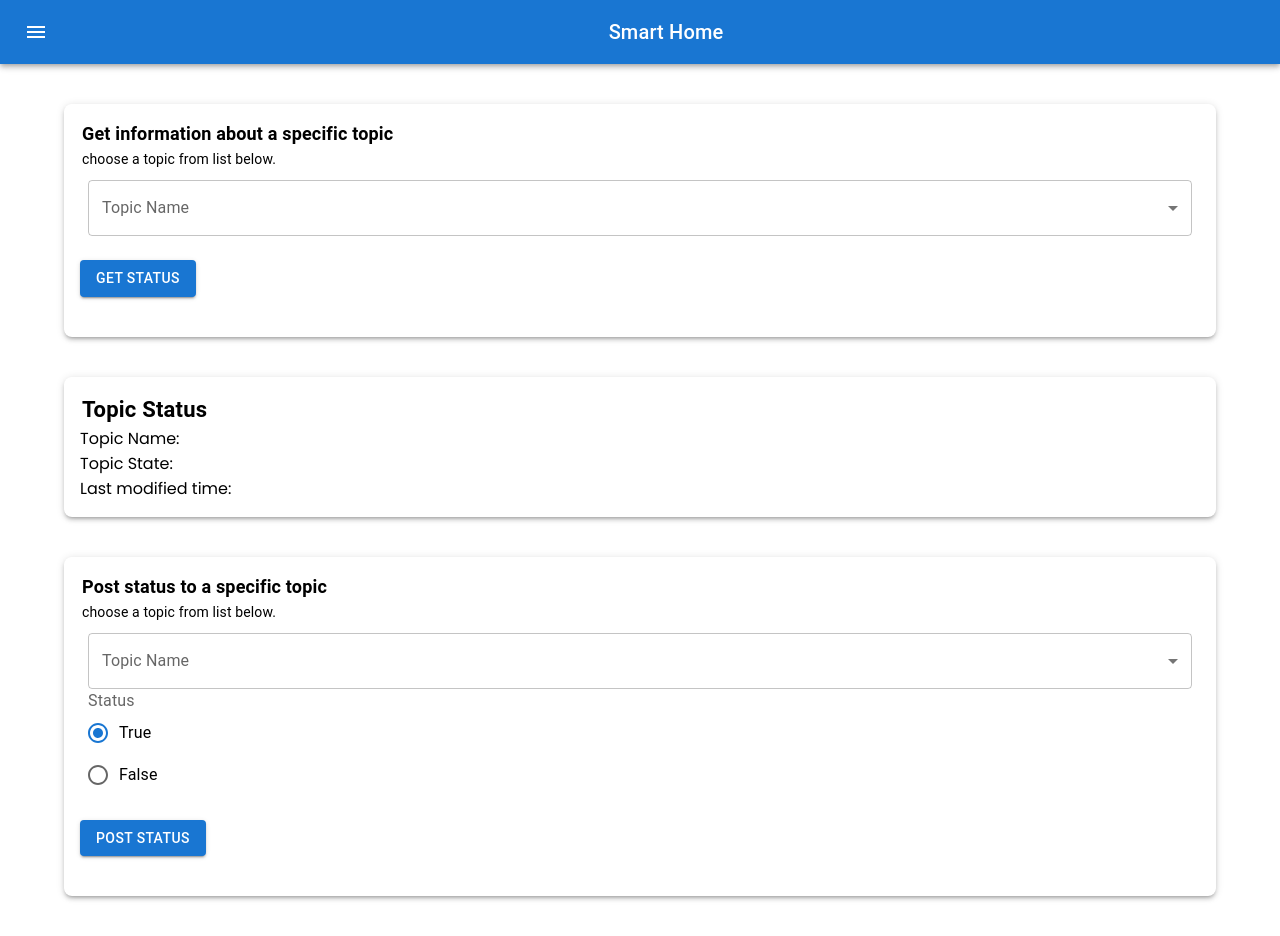
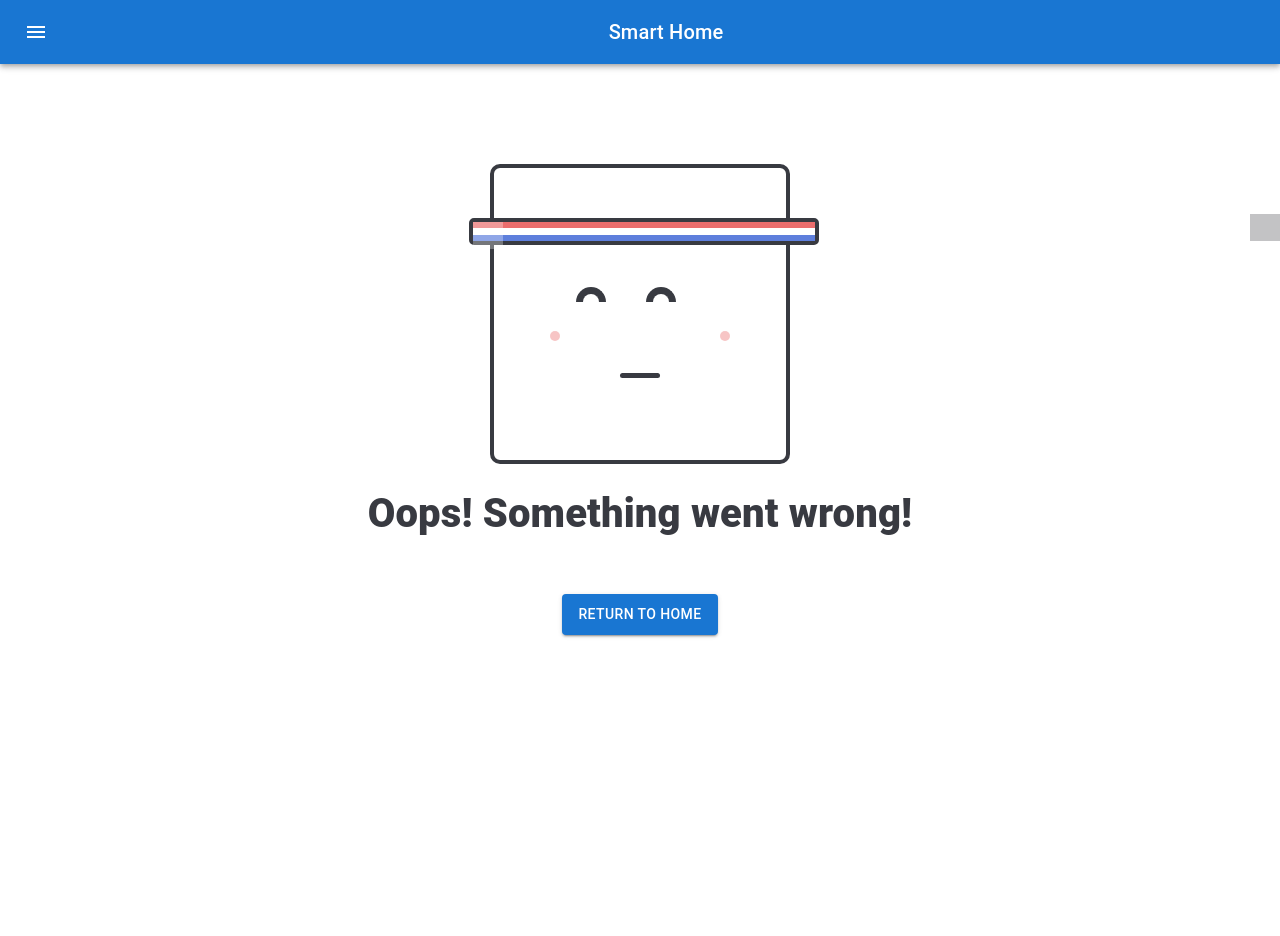
Before and after one commit to SmartHome101/smart-home-web-page, a React (Create React App) app: page /not-found in a window 1280 px wide. After the commit the page ends 800 px from the top, so only its background shows below. Built offline with nearby package versions, Linux system fonts and the light colour scheme.

Commit message:
[WIP] add not-found page, create some pages, integrate with node mcu

```diff
--- a/package.json
+++ b/package.json
@@ -13,6 +13,7 @@
     "axios": "^0.27.2",
     "react": "^18.1.0",
     "react-dom": "^18.1.0",
+    "react-router-dom": "^6.3.0",
     "react-scripts": "5.0.1",
     "web-vitals": "^2.1.4"
   },
--- a/src/App.js
+++ b/src/App.js
@@ -1,39 +1,53 @@
 import { Fragment } from "react";
 import { Container } from "@mui/material";
+import CssBaseline from "@mui/material/CssBaseline";
+import { Routes, Route, Navigate } from "react-router-dom";
+import NotFound from "./pages/NotFound/NotFound";
 // import custom components
 import Bar from "./components/Bar/Bar";
-import PostStatus from "./components/PostStatus/PostStatus";
-import GetStatus from "./components/GetStatus/GetStatus";
+import Home from "./pages/Home/Home";
+import About from "./pages/About/About";
+import WelcomePage from "./pages/WelcomePage/WelcomePage";
 
-const topics = [
-  'livingRoomLight',
-  'livingRoomWindow',
-  'livingRoomFan',
-  'livingRoomHeater',
-  'receptionLight',
-  'bathroomLight',
-  'bedroomCurtain',
-  'bedroomFan',
-  'kitchenLight'
-];
+// import PostStatus from "./components/PostStatus/PostStatus";
+// import GetStatus from "./components/GetStatus/GetStatus";
 
-const getStyles = (name, topicName, theme) => {
-  return {
-    fontWeight:
-      topicName.indexOf(name) === -1
-        ? theme.typography.fontWeightRegular
-        : theme.typography.fontWeightMedium,
-  };
-}
+// const topics = [
+//   'home/node1/D1',
+//   'home/node1/D2',
+//   'home/node1/D6',
+//   'livingRoomLight',
+//   'livingRoomWindow',
+//   'livingRoomFan',
+//   'livingRoomHeater',
+//   'receptionLight',
+//   'bathroomLight',
+//   'bedroomCurtain',
+//   'bedroomFan',
+//   'kitchenLight'
+// ];
+
+// const getStyles = (name, topicName, theme) => {
+//   return {
+//     fontWeight:
+//       topicName.indexOf(name) === -1
+//         ? theme.typography.fontWeightRegular
+//         : theme.typography.fontWeightMedium,
+//   };
+// }
 
 const App = () => {
   return (
     <Fragment>
+      <CssBaseline />
       <Bar />
-      <Container sx={{ display: "flex", flexDirection: "column" }}>
-        <GetStatus Topics={topics} getStyles={getStyles} />
-        <PostStatus Topics={topics} getStyles={getStyles} />
-      </Container>
+      <Routes>
+        <Route path="/home" element={<Home />} />
+        <Route path="/welcome-page" element={<WelcomePage />} />
+        <Route path="/about" element={<About />} />
+        <Route path="*" element={<Navigate to="/not-found" />} />
+        <Route path="/not-found" element={<NotFound />} />
+      </Routes>
     </Fragment>
   );
 }
--- a/src/components/GetStatus/GetStatus.js
+++ b/src/components/GetStatus/GetStatus.js
@@ -10,11 +10,10 @@ const GetStatus = ({ Topics, getStyles }) => {
     const [topicName, setTopicName] = useState('');
     const [topicData, setTopicData] = useState({
         topic: '',
-        payload: { status: null },
+        payload: { message: null },
         lastModifiedTime: ""
     });
     const theme = useTheme();
-
     const handleChange = (event) => {
         setTopicName(event.target.value);
     };
@@ -121,7 +120,6 @@ const GetStatus = ({ Topics, getStyles }) => {
             </Box>
             <TopicStatus Data={topicData} />
         </Fragment>
-
     )
 }
 
--- a/src/components/PostStatus/PostStatus.js
+++ b/src/components/PostStatus/PostStatus.js
@@ -7,18 +7,19 @@ import axios from "axios";
 
 const PostStatus = ({ Topics, getStyles }) => {
     const [topicName, setTopicName] = useState('');
-    const [status, setStatus] = useState(true);
+    // const [status, setStatus] = useState(true);
+    const [message, setMessage] = useState(null);
     const theme = useTheme();
 
     const handleChange = (event) => {
         setTopicName(event.target.value);
     };
-    const handleStatusChange = (event) => {
-        if (event.target.value === 'true') {
-            setStatus(true);
+    const handleMessageChange = (event) => {
+        if (event.target.value === 'ON') {
+            setMessage("ON");
         }
         else {
-            setStatus(false);
+            setMessage("OFF");
         }
     };
 
@@ -38,7 +39,7 @@ const PostStatus = ({ Topics, getStyles }) => {
     // Sabek Account
     const PostData = () => {
         const response = axios.post(`https://j55nm7cgfj.execute-api.us-east-2.amazonaws.com/default/LambdaForIoT?topic=${topicName}`,
-            { status },
+            { message },
             {
                 headers: {
                     'Content-type': 'application/json',
@@ -113,11 +114,11 @@ const PostStatus = ({ Topics, getStyles }) => {
                 <RadioGroup
                     aria-labelledby="demo-controlled-radio-buttons-group"
                     name="controlled-radio-buttons-group"
-                    value={status}
-                    onChange={handleStatusChange}
+                    value={message}
+                    onChange={handleMessageChange}
                 >
-                    <FormControlLabel value='true' control={<Radio />} label="True" />
-                    <FormControlLabel value='false' control={<Radio />} label="False" />
+                    <FormControlLabel value='ON' control={<Radio />} label="True" />
+                    <FormControlLabel value='OFF' control={<Radio />} label="False" />
                 </RadioGroup>
             </FormControl>
             <Box sx={{ mt: 2, mb: 3 }}>
--- a/src/components/TopicStatus/TopicStatus.js
+++ b/src/components/TopicStatus/TopicStatus.js
@@ -19,8 +19,7 @@ const TopicStatus = ({ Data }) => {
                 sx={{ fontSize: "22px", fontWeight: "600", padding: "0 2px" }}
             >Topic Status</Typography>
             <div>Topic Name: {Data.topic}</div>
-            <div>Topic State: {Data.payload.status !== null && <span>{Data.payload.status.toString()}</span>}</div>
-
+            <div>Topic State: {Data.payload.message !== null && <span>{Data.payload.message}</span>}</div>
             <div>Last modified time: {lastModifiedTimeReadable.toLocaleString() !== "Invalid Date" && <span>{lastModifiedTimeReadable.toLocaleString()}</span>}</div>
         </Box>
     )
--- a/src/index.js
+++ b/src/index.js
@@ -1,11 +1,14 @@
 import React from 'react';
 import ReactDOM from 'react-dom/client';
+import { BrowserRouter } from "react-router-dom";
 import './index.css';
 import App from './App';
 
 const root = ReactDOM.createRoot(document.getElementById('root'));
 root.render(
-  <React.StrictMode>
-    <App />
-  </React.StrictMode>
+  <BrowserRouter>
+    <React.StrictMode>
+      <App />
+    </React.StrictMode>
+  </BrowserRouter>
 );
--- /dev/null
+++ b/src/pages/NotFound/NotFound.js
@@ -0,0 +1,32 @@
+import { Button } from "@mui/material";
+import { Fragment } from "react";
+import { Link } from "react-router-dom";
+
+import classes from "./NotFound.module.css";
+
+const NotFound = () => {
+  return (
+    <Fragment>
+      <div className={classes.face}>
+        <div className={classes.band}>
+          <div className={classes.red}></div>
+          <div className={classes.white}></div>
+          <div className={classes.blue}></div>
+        </div>
+        <div className={classes.eyes}></div>
+        <div className={classes.dimples}></div>
+        <div className={classes.mouth}></div>
+      </div>
+      <h1>Oops! Something went wrong!</h1>
+      <div className={classes.center}>
+        <Link to="/">
+          <Button variant="contained" color="primary" sx={{ pt: 1, pb: 1 }}>
+            Return to Home
+          </Button>
+        </Link>
+      </div>
+    </Fragment>
+  );
+};
+
+export default NotFound;
--- /dev/null
+++ b/src/pages/NotFound/NotFound.module.css
@@ -0,0 +1,135 @@
+.face {
+  width: 300px;
+  height: 300px;
+  border: 4px solid #383a41;
+  border-radius: 10px;
+  background-color: #ffffff;
+  margin: 0 auto;
+  margin-top: 100px;
+}
+@media screen and (max-width: 400px) {
+  .face {
+    margin-top: 40px;
+    transform: scale(0.8);
+  }
+}
+.face .band {
+  width: 350px;
+  height: 27px;
+  border: 4px solid #383a41;
+  border-radius: 5px;
+  margin-left: -25px;
+  margin-top: 50px;
+}
+.face .band .red {
+  height: calc(100% / 3);
+  width: 100%;
+  background-color: #eb6d6d;
+}
+.face .band .white {
+  height: calc(100% / 3);
+  width: 100%;
+  background-color: #ffffff;
+}
+.face .band .blue {
+  height: calc(100% / 3);
+  width: 100%;
+  background-color: #5e7fdc;
+}
+.face .band:before {
+  content: "";
+  display: inline-block;
+  height: 27px;
+  width: 30px;
+  background-color: rgba(255, 255, 255, 0.3);
+  position: absolute;
+  z-index: 999;
+}
+.face .band:after {
+  content: "";
+  display: inline-block;
+  height: 27px;
+  width: 30px;
+  background-color: rgba(56, 58, 65, 0.3);
+  position: absolute;
+  z-index: 999;
+  right: 0;
+  margin-top: -27px;
+}
+.face .eyes {
+  width: 128px;
+  margin: 0 auto;
+  margin-top: 40px;
+}
+.face .eyes:before {
+  content: "";
+  display: inline-block;
+  width: 30px;
+  height: 15px;
+  border: 7px solid #383a41;
+  margin-right: 20px;
+  border-top-left-radius: 22px;
+  border-top-right-radius: 22px;
+  border-bottom: 0;
+}
+.face .eyes:after {
+  content: "";
+  display: inline-block;
+  width: 30px;
+  height: 15px;
+  border: 7px solid #383a41;
+  margin-left: 20px;
+  border-top-left-radius: 22px;
+  border-top-right-radius: 22px;
+  border-bottom: 0;
+}
+.face .dimples {
+  width: 180px;
+  margin: 0 auto;
+  margin-top: 15px;
+}
+.face .dimples:before {
+  content: "";
+  display: inline-block;
+  width: 10px;
+  height: 10px;
+  margin-right: 80px;
+  border-radius: 50%;
+  background-color: rgba(235, 109, 109, 0.4);
+}
+.face .dimples:after {
+  content: "";
+  display: inline-block;
+  width: 10px;
+  height: 10px;
+  margin-left: 80px;
+  border-radius: 50%;
+  background-color: rgba(235, 109, 109, 0.4);
+}
+.face .mouth {
+  width: 40px;
+  height: 5px;
+  border-radius: 5px;
+  background-color: #383a41;
+  margin: 0 auto;
+  margin-top: 25px;
+}
+
+h1 {
+  font-weight: 800;
+  color: #383a41;
+  text-align: center;
+  font-size: 2.5em;
+  padding-top: 20px;
+}
+@media screen and (max-width: 400px) {
+  h1 {
+    padding-left: 20px;
+    padding-right: 20px;
+    font-size: 2em;
+  }
+}
+.center {
+  text-align: center;
+  margin-top: 50px;
+}
--- /dev/null
+++ b/src/pages/WelcomePage/WelcomePage.js
@@ -0,0 +1,51 @@
+import { Fragment } from "react"
+import { useNavigate } from "react-router-dom";
+
+import classes from "./WelcomePage.module.css";
+import HomeIcon from '@mui/icons-material/Home';
+import InfoIcon from '@mui/icons-material/Info';
+import AcUnitIcon from '@mui/icons-material/AcUnit';
+
+const WelcomePage = () => {
+
+    const navigate = useNavigate();
+
+    const handleOnClickHome = (e) => {
+        e.preventDefault();
+        navigate("/home");
+    }
+    const handleOnClickWeather = (e) => {
+        e.preventDefault();
+        navigate("/about");
+    }
+    const handleOnClickAbout = (e) => {
+        e.preventDefault();
+        navigate("/about");
+    }
+    return (
+        <Fragment>
+            <div className={classes.sec}>
+                <h2>Welcome to Smart Home 101</h2>
+                <ul>
+                    <li onClick={handleOnClickHome}>
+                        <span><HomeIcon /></span>
+                        <h3>Your Home</h3>
+                        <p>control your home easily from a web application, quickly get access any room in your house, and easily control it.</p>
+                    </li>
+                    <li onClick={handleOnClickWeather}>
+                        <span><AcUnitIcon /></span>
+                        <h3>Weather app</h3>
+                        <p>you can search on a specific city and you will know the weather there with addition to useful weather information.</p>
+                    </li>
+                    <li onClick={handleOnClickAbout}>
+                        <span><InfoIcon /></span>
+                        <h3>About us</h3>
+                        <p>Smart Home 101 is a graduation project implemented by a team in Zagazig university class of 2022.</p>
+                    </li>
+                </ul>
+            </div>
+        </Fragment>
+    )
+}
+
+export default WelcomePage
--- /dev/null
+++ b/src/pages/WelcomePage/WelcomePage.module.css
@@ -0,0 +1,80 @@
+.sec {
+  font-family: "Raleway", sans-serif;
+  padding: 50px 0;
+  background: #fff;
+  text-align: center;
+  word-wrap: break-word;
+}
+.sec h2 {
+  font-weight: 200;
+  font-size: 30px;
+  color: #63b7e6;
+}
+.sec ul {
+  margin: 0;
+  display: flex;
+  flex-flow: row wrap;
+  justify-content: center;
+  list-style: none;
+}
+.sec ul li {
+  padding: 40px;
+  width: 300px;
+  transition: box-shadow 0.3s;
+}
+.sec ul li:hover {
+  cursor: pointer;
+  box-shadow: 0 12px 15px 0 rgba(0, 0, 0, 0.24),
+    0 17px 50px 0 rgba(0, 0, 0, 0.19);
+}
+.sec ul li:hover span {
+  color: #63b7e6;
+}
+.sec ul li:hover p {
+  color: #555;
+}
+.sec ul li:hover h3 {
+  color: #63b7e6;
+}
+.sec ul li:hover h3:after {
+  width: 25px;
+}
+.sec ul li span {
+  font-size: 2.6em;
+  display: block;
+  transition: color 0.3s;
+  color: #a2a2a2;
+}
+.sec ul li span:before,
+.sec ul li span:after {
+  position: static;
+}
+.sec ul li h3 {
+  color: #6f6f6f;
+  display: inline-block;
+  font-size: 24px;
+  font-weight: 100;
+  margin: 24px 0;
+  transition: color 0.3s;
+}
+.sec ul li h3:after {
+  content: "";
+  position: relative;
+  left: 50%;
+  top: 20px;
+  transform: translateX(-50%);
+  display: block;
+  width: 40px;
+  height: 1px;
+  background: #6f6f6f;
+  transition: width 0.3s;
+}
+.sec ul li p {
+  color: #a2a2a2;
+  text-align: left;
+  text-indent: 1em;
+  font-size: 16px;
+  line-height: 26px;
+  margin: 16px 0;
+  transition: color 0.3s;
+}
--- a/src/pages/about/about.js
+++ b/src/pages/about/about.js
@@ -1,7 +1,7 @@
-const about = () => {
+const About = () => {
     return (
         <div>about</div>
     )
 }
 
-export default about
+export default About
--- a/src/pages/home/home.js
+++ b/src/pages/home/home.js
@@ -1,8 +1,42 @@
+import { Fragment } from "react";
+import { Container } from "@mui/material";
+import PostStatus from "../../components/PostStatus/PostStatus";
+import GetStatus from "../../components/GetStatus/GetStatus";
 
-const home = () => {
+const topics = [
+    'home/node1/D1',
+    'home/node1/D2',
+    'home/node1/D6',
+    'livingRoomLight',
+    'livingRoomWindow',
+    'livingRoomFan',
+    'livingRoomHeater',
+    'receptionLight',
+    'bathroomLight',
+    'bedroomCurtain',
+    'bedroomFan',
+    'kitchenLight'
+];
+
+const getStyles = (name, topicName, theme) => {
+    return {
+        fontWeight:
+            topicName.indexOf(name) === -1
+                ? theme.typography.fontWeightRegular
+                : theme.typography.fontWeightMedium,
+    };
+}
+
+
+const Home = () => {
     return (
-        <div>home page</div>
+        <Fragment>
+            <Container sx={{ display: "flex", flexDirection: "column" }}>
+                <GetStatus Topics={topics} getStyles={getStyles} />
+                <PostStatus Topics={topics} getStyles={getStyles} />
+            </Container>
+        </Fragment>
     )
 }
 
-export default home
+export default Home
```
Also changed, not shown: 1 other file (tests, documents, lock files or other folders).
